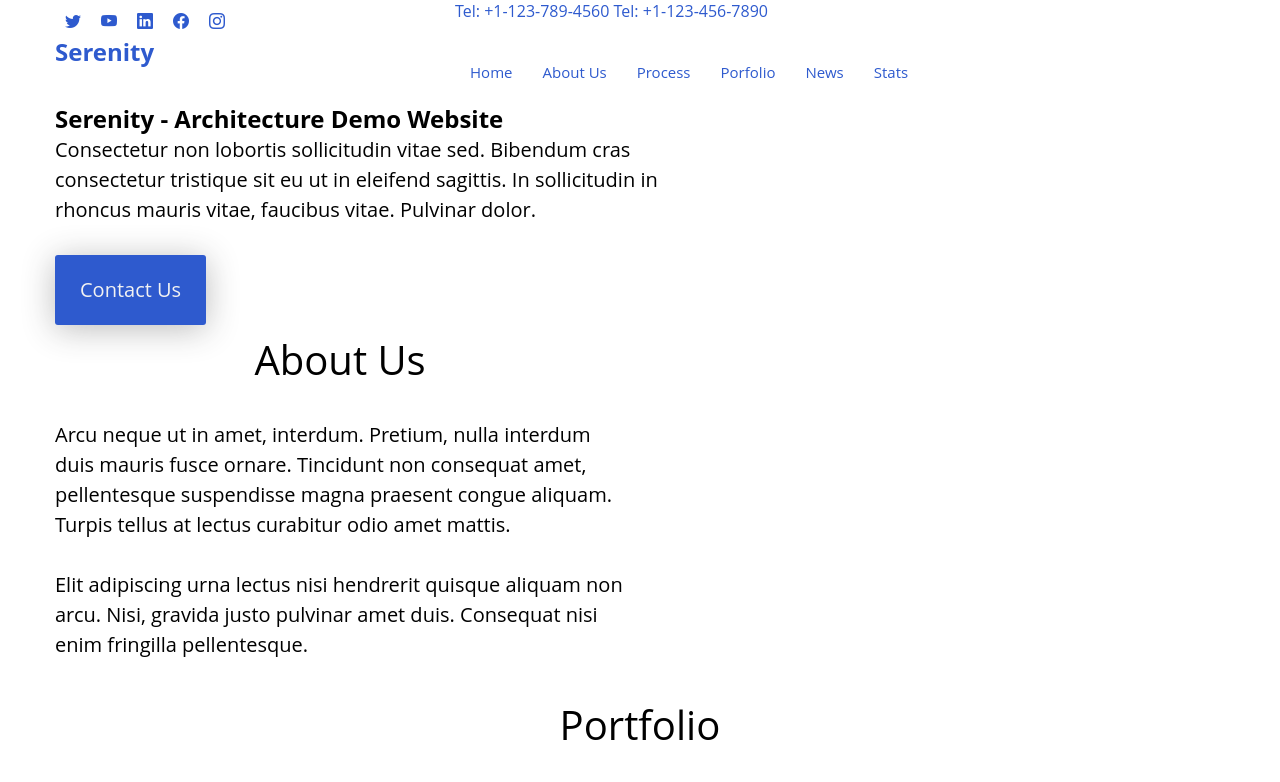
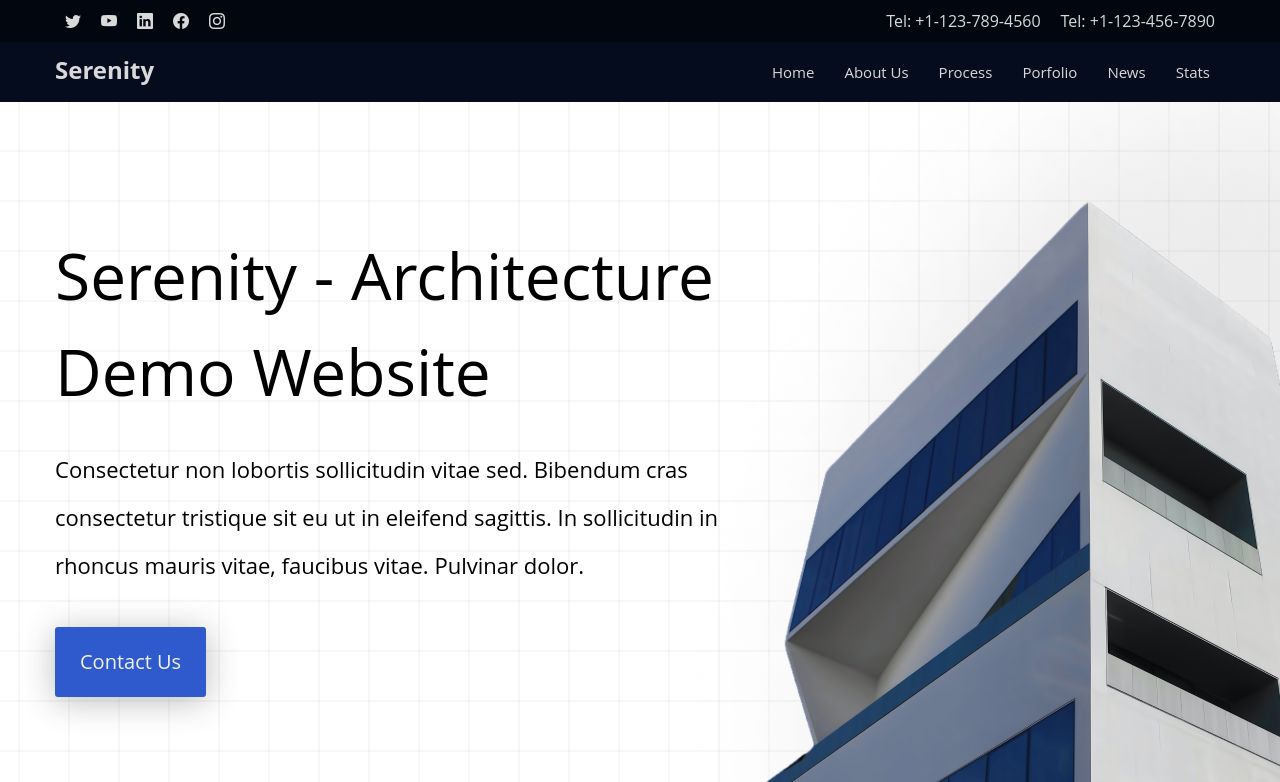
Before and after one commit to matyiu/serenity-html-theme, a website built with webpack: page dist/index.html in a window 1280 px wide. Shown: the top 782 px of the page. Built offline with nearby package versions, Linux system fonts and the light colour scheme.

Commit message:
Added styles for header

```diff
--- a/src/scss/_base.scss
+++ b/src/scss/_base.scss
@@ -27,7 +27,7 @@ p {
 
 a {
     color: $primary;
-    transition: color 0.25s ease-in-out;
+    transition: all 0.25s ease-in-out;
     text-decoration: none;
 
     &:hover {
--- a/src/scss/_components.scss
+++ b/src/scss/_components.scss
@@ -36,10 +36,16 @@
 
     &-toggle {
         display: block;
-        padding: 20px 15px;
+        padding: 10px 15px;
         background: transparent;
         border: none;
-        font-size: 20px;
+
+        i {
+            display: block;
+            font-size: 38px;
+            line-height: 38px;
+            height: 38px;
+        }
 
         @media (min-width: map-get($breakpoints, 'lg')) {
             display: none;
--- a/src/scss/_grid.scss
+++ b/src/scss/_grid.scss
@@ -13,9 +13,11 @@
 }
 
 @each $breakpoint, $width in $breakpoints {
-    @media (min-width: $width) {
-        .container {
-            max-width: $width;
+    @if ($width >= 568) {
+        @media (min-width: $width) {
+            .container {
+                max-width: $width;
+            }
         }
     }
 }
@@ -82,4 +84,24 @@
 .flex {
     display: flex;
     flex-flow: wrap row;
+
+    &-row-end {
+        justify-content: flex-end;
+    }
+
+    &-row-center {
+        justify-content: center;
+    }
+
+    @each $breakpoint, $width in $breakpoints {
+        @media (min-width: $width) {
+            &-row-end-#{$breakpoint} {
+                justify-content: flex-end;
+            }
+
+            &-row-center-#{$breakpoint} {
+                justify-content: center;
+            }
+        }
+    }
 }
--- a/src/scss/_utils.scss
+++ b/src/scss/_utils.scss
@@ -1,6 +1,6 @@
 @each $breakpoint, $width in $breakpoints {
     @media (max-width: calc($width - 1px)) {
-        .hidden-#{$width} {
+        .hidden-#{$breakpoint} {
             display: none;
         }
     }
--- a/src/scss/main.scss
+++ b/src/scss/main.scss
@@ -8,3 +8,73 @@
 @import 'components';
 
 // Custom Theme Styles
+.navbar {
+    width: 100%;
+    background: $primaryDarkBg;
+    color: $normalTextLight;
+
+    &-secondary {
+        background: $primaryDarkerBg;
+    }
+
+    a {
+        color: $normalTextLight;
+    }
+
+    .grid {
+        align-items: center;
+    }
+
+    .link-tel {
+        padding: 10px;
+    }
+
+    .social-links a:hover,
+    .menu a:hover,
+    .menu-toggle:hover,
+    .link-tel:hover {
+        background: $primary;
+    }
+
+    .menu-toggle {
+        color: $headingTextLight;
+    }
+}
+
+.hero {
+    // background-image: url('/dist/assets/images/hero-bg.png');
+    background-size: cover;
+    padding: 125px 0;
+    background-position: top center;
+    background-image: url('/dist/assets/images/hero-bg.png');
+
+    @media (min-width: map-get($breakpoints, 'md')) {
+        background-image: url('/dist/assets/images/hero-bg-lg.png');
+    }
+
+    @media (min-width: map-get($breakpoints, 'lg')) {
+        padding: 126px 0 230px;
+    }
+
+    @media (min-width: map-get($breakpoints, 'xl')) {
+        background-image: url('/dist/assets/images/hero-bg-xl.png');
+    }
+
+    &-heading {
+        margin-bottom: 25px;
+        @include fontStyles(fontMap(em(48), em(74, 48), 400));
+
+        @media (min-width: map-get($breakpoints, 'lg')) {
+            @include fontStyles($heroHeading);
+        }
+    }
+
+    &-subheading {
+        @include fontStyles(fontMap(em(22), em(40, 22), 400));
+
+        @media (min-width: map-get($breakpoints, 'lg')) {
+            @include fontStyles($heroSubHeading);
+            margin-bottom: 38px;
+        }
+    }
+}
```
Also changed, not shown: dist/assets/images/hero-bg-lg.png (added), dist/assets/images/hero-bg-xl.png (added), dist/assets/images/hero-bg.png (added), dist/assets/js/main.js, dist/index.html.
